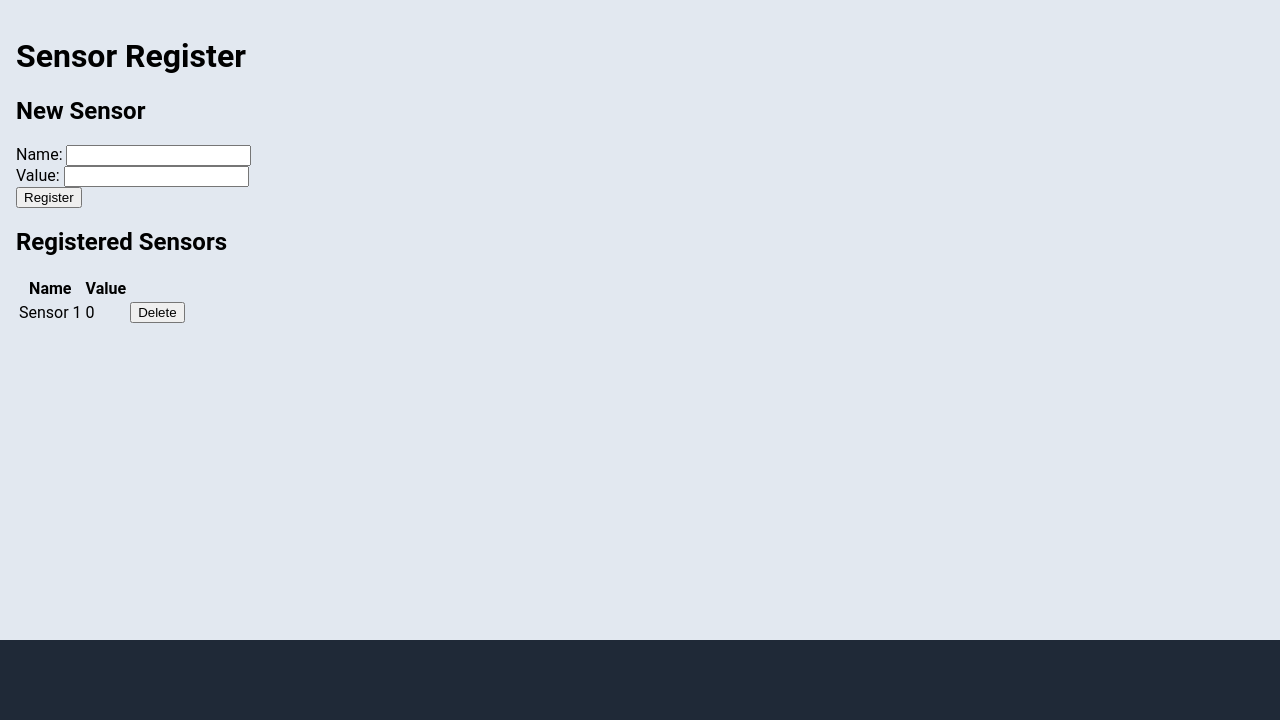
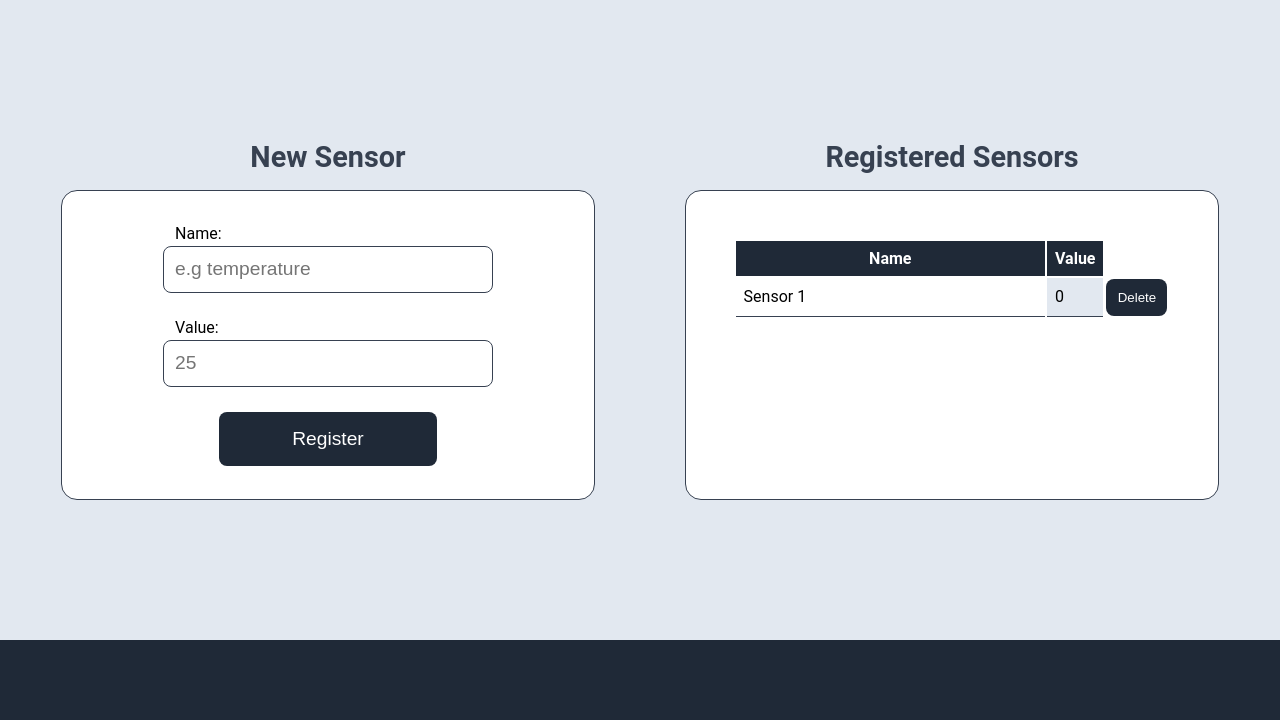
Before and after one commit to nick11nic/flask-web-app, a Flask app: page /sensor in a window 1280 px wide. Shown: the part 80-800 px from the top of the page. Run offline with Flask 3, Linux system fonts and the light colour scheme; the visitor is signed in with stand-in values (Sample User, id 1).

Commit message:
sensor style

```diff
--- a/static/css/home.css
+++ b/static/css/home.css
@@ -127,7 +127,9 @@
 .home-sensor-container {
   width: 25rem;
   display: flex;
-  gap: 0.3125rem;
+  gap: 1rem;
+  align-items: center;
+  justify-content: flex-start;
 }
 
 .first-element {
@@ -135,9 +137,9 @@
 }
 
 .home-sensor-container p {
-  font-size: 1.5625rem;
+  font-size: 1.5rem;
   color: var(--medium-gray);
 }
 .home-sensor-container img {
-  width: 0.9375rem;
+  width: 1.7rem;
 }
--- /dev/null
+++ b/static/css/sensor.css
@@ -0,0 +1,144 @@
+:root {
+    --gray: #1f2937;
+    --light-gray: #e2e8f0;
+    --medium-gray: #374151;
+
+    font-family: "Roboto", sans-serif;
+}
+
+h2{
+    margin: 0;
+    font-size: 1.8rem;
+    color: var(--medium-gray);
+}
+
+
+
+.main{
+    display: flex;
+    justify-content: space-around;
+    align-items: center;
+    width: 100%;
+    height: 100%;
+}
+
+.container{
+    display: flex;
+    flex-direction: column;
+    align-items: center;
+    justify-content: center;
+    width: 35%;
+    height: 35%;
+    gap: 1rem;
+}
+
+.sensor-create-container,
+.sensor-view-container{
+    display: flex;
+    width: 100%;
+    min-height: 100%;
+    padding: 3rem;
+    flex-direction: column;
+    align-items: center;
+    background-color: white;
+    border-radius: 1rem;
+    border: 0.1rem solid var(--medium-gray);
+}
+
+.sensor-create-container{
+    justify-content: center;
+    gap: 0.2rem;
+}
+
+.sensor-label, .sensor-input{
+    width: 70%;
+}
+
+.sensor-input{
+    padding: 0.7rem;
+    border: 0.1rem solid var(--medium-gray);
+    border-radius: 0.5rem;
+    font-size: 1.2rem;
+}
+
+.sensor-button{
+    padding: 1rem;
+    width: 50%;
+    background-color: var(--gray);
+    color: white;
+    border: none;
+    border-radius: 0.5rem;
+    font-size: 1.2rem;
+}
+.sensor-button:hover{
+    background-color: var(--medium-gray);
+    cursor: pointer;
+}
+
+.sensor-view-container{
+    justify-content: top;
+    overflow: auto;
+    padding: 3rem;
+}
+
+.sensor-table{
+    width: 100%;
+}
+
+.sensor-table-header{
+    justify-content: space-between;
+    background-color: var(--gray);
+    color: white;
+    width: 100%;
+    padding: 0.5rem;
+}
+
+.sensor-table-data{
+    padding: 0.5rem;
+    border-bottom: 0.1rem solid var(--medium-gray);
+    text-align: left;
+}
+
+.sensor-table-data:nth-child(even){
+    background-color: var(--light-gray);
+}
+
+.sensor-table-data:nth-child(odd){
+    background-color: white;
+}
+
+.sensor-table-data:last-child{
+    border-bottom: none;
+}
+
+.sensor-delete-button{
+    background-color: var(--gray);
+    color: white;
+    border: none;
+    padding: 0.7rem;
+    border-radius: 0.5rem;
+}
+
+.sensor-delete-button:hover{
+    background-color: var(--medium-gray);
+    cursor: pointer;
+}
+
+::-webkit-scrollbar {
+    width: 12px;
+    border-radius: 10px;
+  }
+
+  ::-webkit-scrollbar-track {
+    background: var(--light-gray);
+    border-radius: 10px;
+  }
+
+  ::-webkit-scrollbar-thumb {
+    background: var(--gray);
+    border-radius: 10px;
+  }
+
+  ::-webkit-scrollbar-thumb:hover {
+    background: var(--medium-gray);
+  }
--- a/templates/base.html
+++ b/templates/base.html
@@ -6,6 +6,8 @@
     <link rel="stylesheet" href="{{ url_for('static', filename='css/base.css') }}">
     <link rel="stylesheet" href="{{ url_for('static', filename='css/login.css') }}">
     <link rel="stylesheet" href="{{ url_for('static', filename='css/home.css') }}">
+    <link rel="stylesheet" href="{{ url_for('static', filename='css/sensor.css')}}">
+    <link rel="stylesheet" href="{{ url_for('static', filename='css/actuator.css')}}">
     <link rel="stylesheet" href="{{ url_for('static', filename='css/user.css') }}">
     <title>{%block title%}{%endblock%}</title>
   </head>
--- a/templates/sensor.html
+++ b/templates/sensor.html
@@ -5,39 +5,44 @@ Sensor Page
 {% endblock %}
 
 {% block content%}
-<h1>Sensor Register</h1>
+<div class="main">
+    <div class="container">
+        <h2 class="sensor-subtitle">New Sensor</h2>
+        {% if session.get('username') == "adm" %}
+        <form action="/create_sensor" method="post" class="sensor-create-container">
+            <label for="name" class="sensor-label">Name:</label>
+            <input type="text" id="name" name="name" placeholder="e.g temperature" required class="sensor-input"><br>
 
-{% if session.get('username') == "adm" %}
-<h2>New Sensor</h2>
-<form action="/create_sensor" method="post">
-    <label for="name">Name:</label>
-    <input type="text" id="name" name="name" required><br>
+            <label for="value" class="sensor-label">Value:</label>
+            <input type="number" id="value" name="value" placeholder="25" required class="sensor-input"><br>
 
-    <label for="value">Value:</label>
-    <input type="number" id="value" name="value" required><br>
-
-    <button type="submit">Register</button>
+            <button type="submit" class="sensor-button">Register</button>
         </form>
         {% endif %}
-
-<h2>Registered Sensors</h2>
-<table>
+    </div>
+    <div class="container">
+        <h2 class="sensor-subtitle">Registered Sensors</h2>
+        <div class="sensor-view-container">
+            <table class="sensor-table">
                 <tr>
-        <th>Name</th>
-        <th>Value</th>
+                    <th class="sensor-table-header">Name</th>
+                    <th class="sensor-table-header">Value</th>
                 </tr>
                 {% for sensor in sensors %}
                 <tr>
-        <td>{{ sensor.name }}</td>
-        <td>{{ sensor.value }}</td>
+                    <td class="sensor-table-data">{{ sensor.name }}</td>
+                    <td class="sensor-table-data">{{ sensor.value }}</td>
                     <td>
                         {% if session.get('username') == "adm" %}
                         <form action="/delete_sensor/{{sensor.id}}" method="POST">
-                <button type="submit">Delete</button>
+                            <button type="submit" class="sensor-delete-button">Delete</button>
                         </form>
                         {% endif %}
                     </td>
                 </tr>
                 {% endfor %}
             </table>
+        </div>
+    </div>
+</div>
 {% endblock %}
```
Lines whose indentation alone changed are shown as unchanged.
